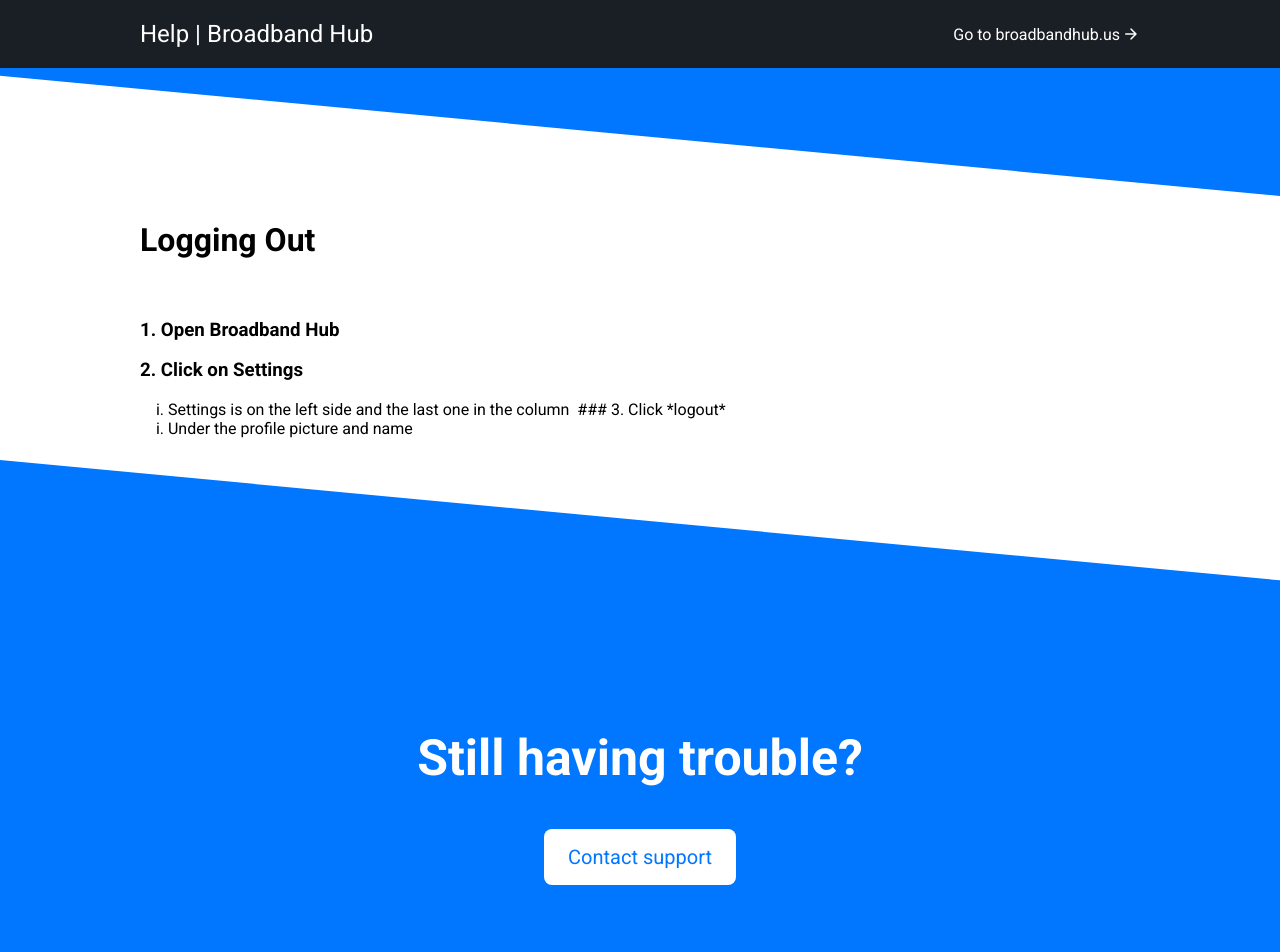
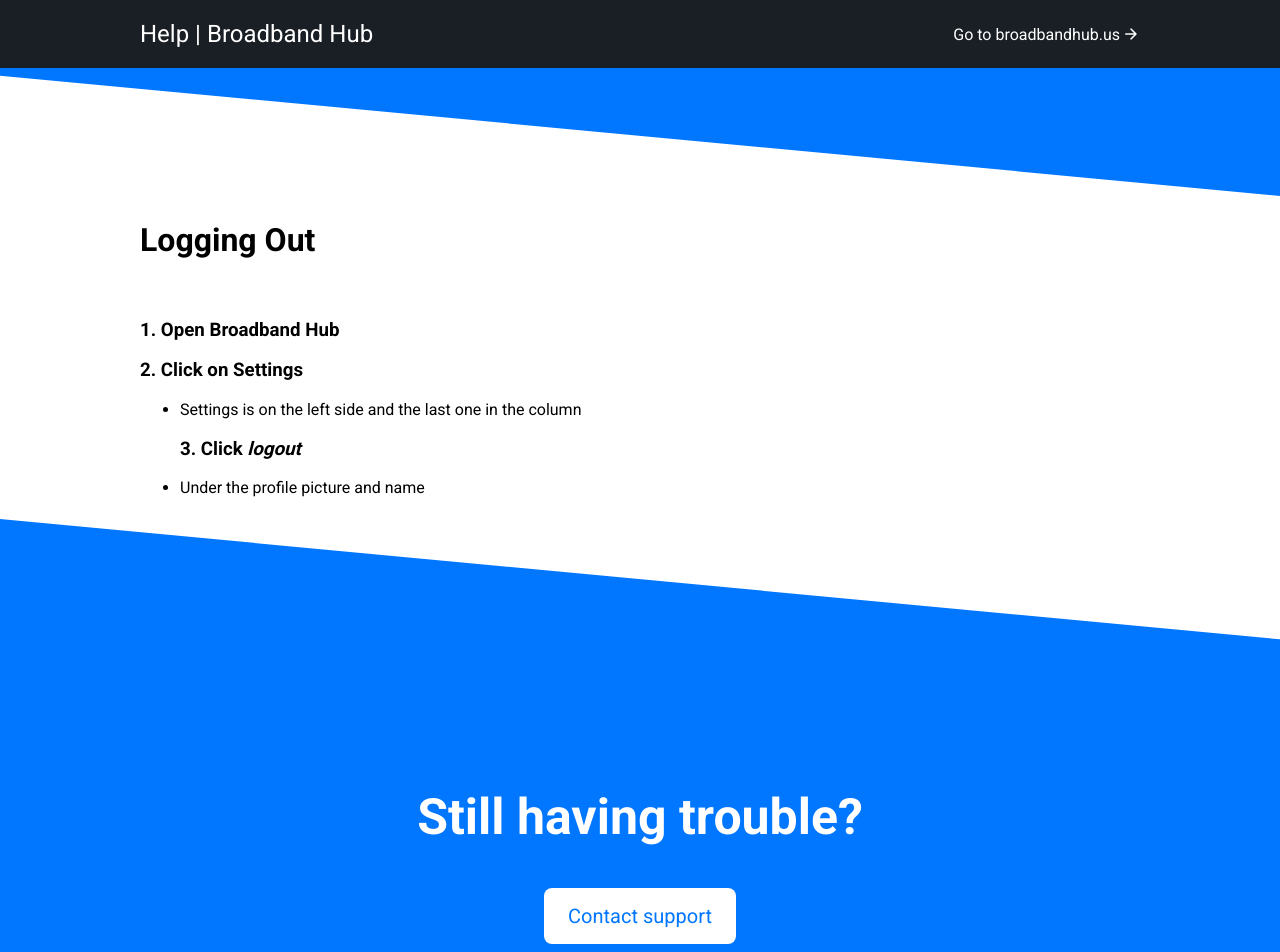
Before and after one commit to kt-eller/help-pages, a Jekyll site: the page built from pages/logging-out.md, in a window 1280 px wide. Shown: the top 952 px of the page. Built offline with Jekyll 4.4.1, drawn with Linux system fonts in a browser that asks for light colours.

```diff
--- a/pages/logging-out.md
+++ b/pages/logging-out.md
@@ -10,6 +10,6 @@ permalink: /logging-out
 
 ### 1. Open Broadband Hub
 ### 2. Click on Settings
-        i. Settings is on the left side and the last one in the column
+- Settings is on the left side and the last one in the column
 ### 3. Click *logout*
-        i. Under the profile picture and name
+- Under the profile picture and name
```
